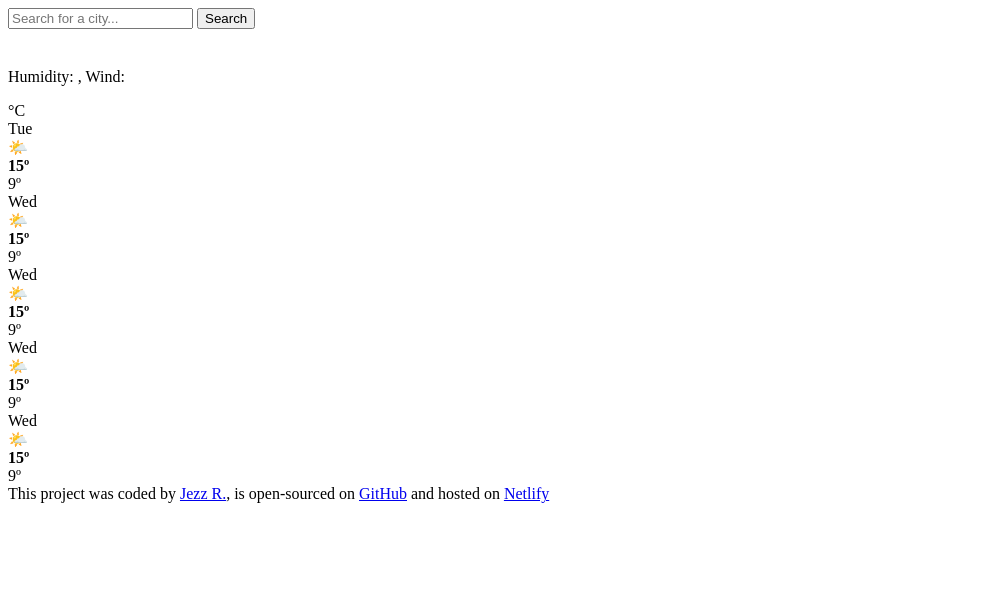
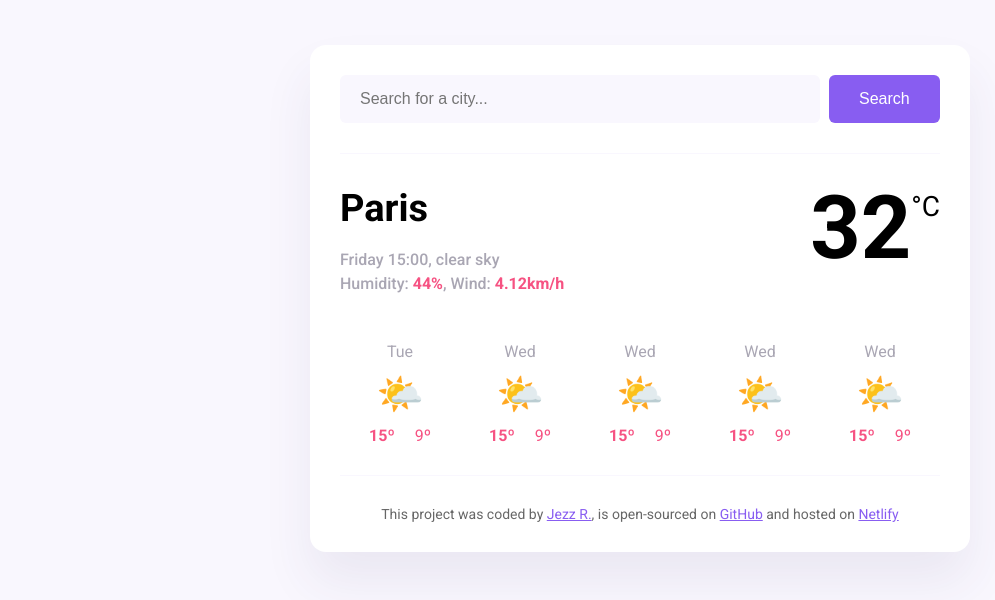
Before and after one commit to jezzrs/weather-forecast, a plain HTML site: page index.html in a window 1280 px wide. Shown: the whole page, without its empty margins (0-995 px from the left). Drawn offline with Linux system fonts and the light colour scheme.

Commit message:
update index.html and style.css
Needed to add text to the placeholders and the style needed to be updated before connecting to the APIs

```diff
--- a/index.html
+++ b/index.html
@@ -27,18 +27,18 @@
       <main>
         <div class="weather-app-data">
           <div>
-            <h1 class="weather-app-city" id="city"></h1>
+            <h1 class="weather-app-city" id="city">Paris</h1>
             <p class="weather-app-details">
-              <span id="time"></span>
-              <span id="description"></span>
+              <span id="time">Friday 15:00</span>,
+              <span id="description">clear sky</span>
               <br />
-              Humidity: <strong id="humidity"></strong>, Wind:
-              <strong id="wind-speed"></strong>
+              Humidity: <strong id="humidity">44%</strong>, Wind:
+              <strong id="wind-speed">4.12km/h</strong>
             </p>
           </div>
           <div class="weather-app-temperature-container">
             <div id="icon"></div>
-            <div class="weather-app-temperature" id="temperature"></div>
+            <div class="weather-app-temperature" id="temperature">32</div>
             <div class="weather-app-unit">°C</div>
           </div>
         </div>
--- a/src/style.css
+++ b/src/style.css
@@ -0,0 +1,125 @@
+body {
+  background-color: #f9f7fe;
+  font-family: "Roboto", sans-serif;
+}
+
+a {
+  color: #885df1;
+}
+
+.weather-app {
+  background: white;
+  max-width: 600px;
+  margin: 45px auto;
+  box-shadow: 0 30px 50px rgba(65, 50, 100, 0.08);
+  border-radius: 16px;
+  padding: 30px;
+}
+
+header {
+  border-bottom: 1px solid #f9f7fe;
+  padding: 0 0 30px 0;
+}
+
+.search-form-input {
+  background-color: #f9f7fe;
+  border: none;
+  border-radius: 6px;
+  width: 80%;
+  font-size: 16px;
+  padding: 15px 20px;
+}
+
+.search-form-button {
+  background: #885df1;
+  padding: 15px 30px;
+  border: none;
+  font-size: 16px;
+  margin-left: 5px;
+  border-radius: 6px;
+  color: white;
+}
+
+main {
+  padding: 30px 0;
+}
+
+.weather-app-data {
+  display: flex;
+  justify-content: space-between;
+}
+
+.weather-app-city {
+  margin: 0;
+  font-size: 38px;
+  line-height: 48px;
+}
+
+.weather-app-details {
+  font-size: 16px;
+  color: rgba(39, 33, 66, 0.4);
+  line-height: 24px;
+  font-weight: 500;
+}
+
+.weather-app-details strong {
+  color: #f65282;
+}
+
+.weather-app-temperature-container {
+  display: flex;
+}
+
+.weather-app-icon {
+  width: 88px;
+  height: 88px;
+}
+
+.weather-app-temperature {
+  font-size: 88px;
+  line-height: 88px;
+  font-weight: bold;
+}
+
+.weather-app-unit {
+  margin-top: 6px;
+  font-size: 28px;
+}
+
+.weather-forecast {
+  display: flex;
+  justify-content: space-around;
+  margin-top: 30px;
+}
+
+.weather-forecast-date {
+  text-align: center;
+  color: rgba(39, 33, 66, 0.4);
+  font-size: 16px;
+  line-height: 20px;
+  margin-bottom: 10px;
+}
+
+.weather-forecast-icon {
+  font-size: 38px;
+  text-align: center;
+}
+.weather-forecast-temperatures {
+  text-align: center;
+  color: #f65282;
+  margin-top: 10px;
+  display: flex;
+  justify-content: center;
+}
+
+.weather-forecast-temperature {
+  padding: 0 10px;
+}
+
+footer {
+  border-top: 1px solid #f9f7fe;
+  padding: 30px 0 0 0;
+  text-align: center;
+  font-size: 14px;
+  color: rgba(0, 0, 0, 0.6);
+}
```
